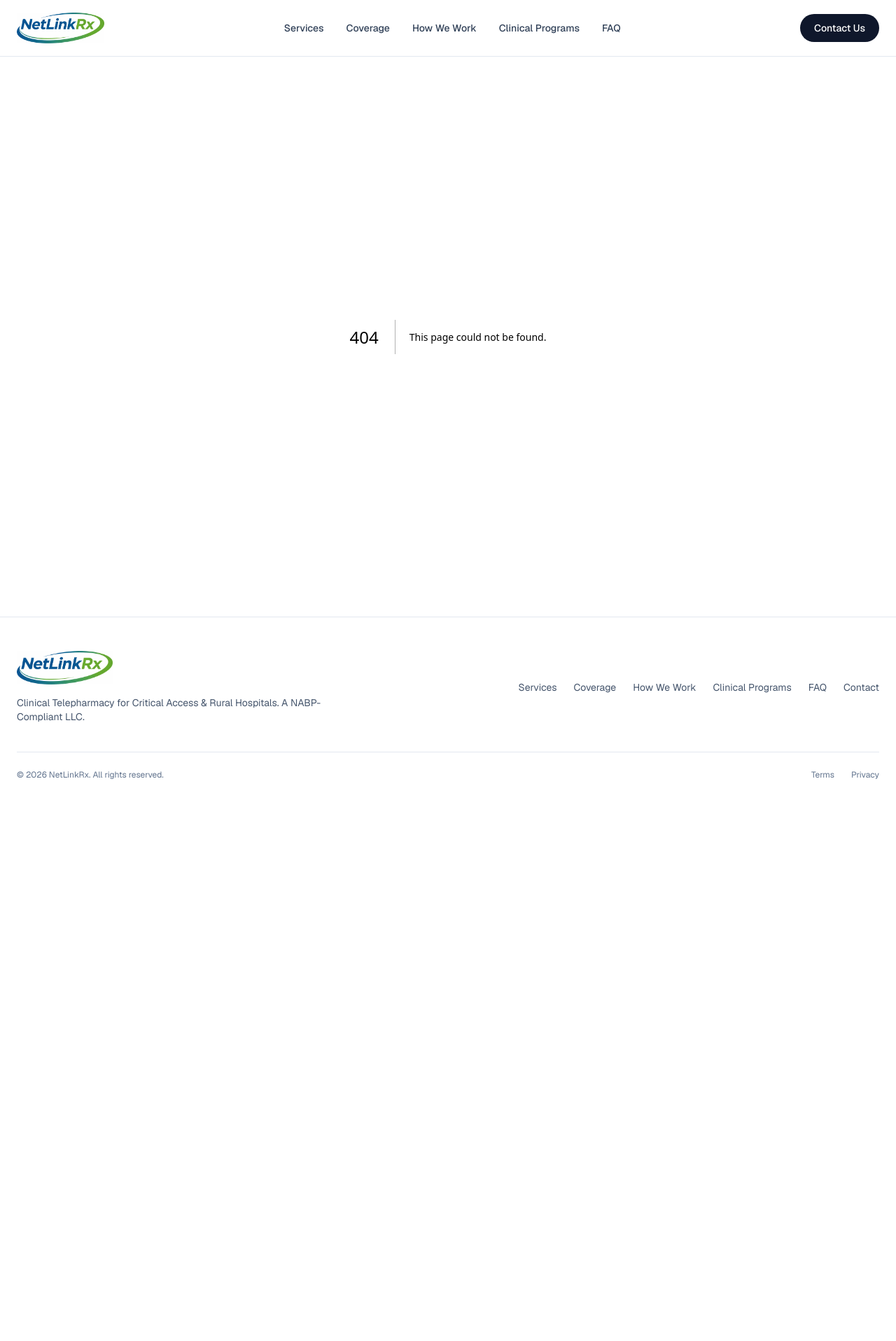
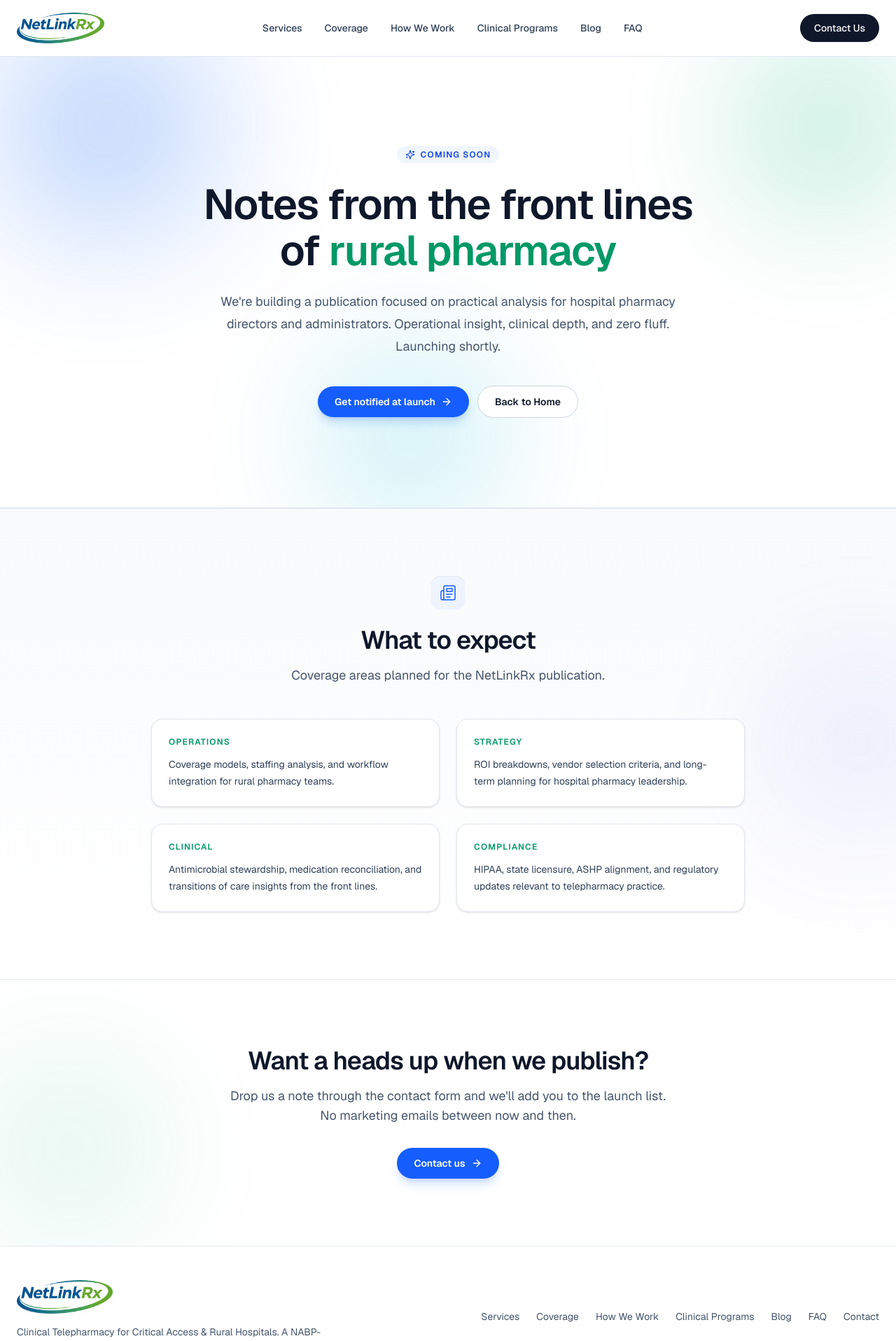
Before and after one commit to shanpharmd/netlinkrx-web, a Next.js app: page /blog in a window 1280 px wide. Before the commit this address had no page. Shown: the top 1916 px of the page at 70% size. Before the commit the page ends 1163 px from the top, so only its background shows below. Built offline with nearby package versions, Linux system fonts and the light colour scheme.

Commit message:
Add blog coming soon placeholder page

```diff
--- /dev/null
+++ b/app/blog/page.tsx
@@ -0,0 +1,147 @@
+import Link from "next/link";
+import type { Metadata } from "next";
+import { ArrowRight, Newspaper, Sparkles } from "lucide-react";
+
+export const metadata: Metadata = {
+  title: "Blog | NetLinkRx Clinical Telepharmacy",
+  description:
+    "Insights on telepharmacy operations, rural hospital clinical programs, and what actually works in Critical Access and rural health systems. Coming soon.",
+};
+
+const upcomingTopics = [
+  {
+    category: "Operations",
+    description:
+      "Coverage models, staffing analysis, and workflow integration for rural pharmacy teams.",
+  },
+  {
+    category: "Strategy",
+    description:
+      "ROI breakdowns, vendor selection criteria, and long-term planning for hospital pharmacy leadership.",
+  },
+  {
+    category: "Clinical",
+    description:
+      "Antimicrobial stewardship, medication reconciliation, and transitions of care insights from the front lines.",
+  },
+  {
+    category: "Compliance",
+    description:
+      "HIPAA, state licensure, ASHP alignment, and regulatory updates relevant to telepharmacy practice.",
+  },
+];
+
+export default function BlogComingSoon() {
+  return (
+    <div>
+      {/* HERO */}
+      <section className="relative overflow-hidden border-b border-slate-200 bg-white">
+        <div
+          className="orb orb-blue"
+          style={{ top: "-150px", left: "-100px", width: "500px", height: "500px", opacity: 0.4 }}
+        />
+        <div
+          className="orb orb-emerald"
+          style={{ top: "-100px", right: "-100px", width: "400px", height: "400px", opacity: 0.3 }}
+        />
+        <div
+          className="orb orb-cyan"
+          style={{ bottom: "-100px", left: "30%", width: "400px", height: "400px", opacity: 0.25 }}
+        />
+
+        <div className="relative mx-auto max-w-3xl px-6 py-24 md:py-32 text-center">
+          <div className="inline-flex items-center gap-2 rounded-full bg-blue-50 px-3 py-1 text-xs font-semibold uppercase tracking-widest text-blue-700">
+            <Sparkles className="h-3.5 w-3.5" strokeWidth={2} />
+            Coming Soon
+          </div>
+          <h1 className="mt-6 text-4xl md:text-5xl lg:text-6xl font-semibold tracking-tight text-slate-900 leading-[1.1]">
+            Notes from the front lines of{" "}
+            <span className="text-emerald-600">rural pharmacy</span>
+          </h1>
+          <p className="mt-6 mx-auto max-w-2xl text-lg leading-8 text-slate-600">
+            We&apos;re building a publication focused on practical analysis for
+            hospital pharmacy directors and administrators. Operational
+            insight, clinical depth, and zero fluff. Launching shortly.
+          </p>
+
+          <div className="mt-10 flex flex-col sm:flex-row items-center justify-center gap-3">
+            <Link
+              href="/#contact"
+              className="inline-flex items-center gap-2 rounded-full bg-blue-600 px-6 py-3 text-sm font-semibold text-white hover:bg-blue-700 transition-colors shadow-lg shadow-blue-600/20"
+            >
+              Get notified at launch <ArrowRight className="h-4 w-4" strokeWidth={2} />
+            </Link>
+            <Link
+              href="/"
+              className="inline-flex items-center gap-2 rounded-full border border-slate-300 bg-white px-6 py-3 text-sm font-semibold text-slate-900 hover:border-slate-400 hover:bg-slate-50 transition-colors"
+            >
+              Back to Home
+            </Link>
+          </div>
+        </div>
+      </section>
+
+      {/* WHAT TO EXPECT */}
+      <section className="relative bg-soft py-20 md:py-24 overflow-hidden border-y border-slate-200">
+        <div
+          className="orb orb-indigo"
+          style={{ top: "20%", right: "-150px", width: "400px", height: "400px", opacity: 0.15 }}
+        />
+        <div className="relative mx-auto max-w-4xl px-6">
+          <div className="text-center max-w-2xl mx-auto">
+            <div className="inline-flex items-center justify-center h-12 w-12 rounded-xl bg-gradient-to-br from-blue-50 to-indigo-50 text-blue-600 shadow-[inset_0_1px_2px_rgba(15,23,42,0.06)] mx-auto">
+              <Newspaper className="h-6 w-6" strokeWidth={1.5} />
+            </div>
+            <h2 className="mt-6 text-3xl md:text-4xl font-semibold tracking-tight text-slate-900">
+              What to expect
+            </h2>
+            <p className="mt-4 text-lg text-slate-600">
+              Coverage areas planned for the NetLinkRx publication.
+            </p>
+          </div>
+
+          <div className="mt-12 grid gap-6 sm:grid-cols-2">
+            {upcomingTopics.map((topic) => (
+              <div
+                key={topic.category}
+                className="rounded-2xl border border-slate-200 bg-white p-6 shadow-sm"
+              >
+                <p className="text-xs font-semibold uppercase tracking-widest text-emerald-600">
+                  {topic.category}
+                </p>
+                <p className="mt-3 text-sm leading-6 text-slate-700">
+                  {topic.description}
+                </p>
+              </div>
+            ))}
+          </div>
+        </div>
+      </section>
+
+      {/* CTA */}
+      <section className="relative overflow-hidden py-20 md:py-24">
+        <div
+          className="orb orb-emerald"
+          style={{ top: "10%", left: "-100px", width: "400px", height: "400px", opacity: 0.15 }}
+        />
+        <div className="relative mx-auto max-w-2xl px-6 text-center">
+          <h2 className="text-3xl md:text-4xl font-semibold tracking-tight text-slate-900">
+            Want a heads up when we publish?
+          </h2>
+          <p className="mt-4 text-lg text-slate-600">
+            Drop us a note through the contact form and we&apos;ll add you to
+            the launch list. No marketing emails between now and then.
+          </p>
+          <div className="mt-8">
+            <Link
+              href="/#contact"
+              className="inline-flex items-center gap-2 rounded-full bg-blue-600 px-6 py-3 text-sm font-semibold text-white hover:bg-blue-700 transition-colors shadow-lg shadow-blue-600/20"
+            >
+              Contact us <ArrowRight className="h-4 w-4" strokeWidth={2} />
+            </Link>
+          </div>
+        </div>
+      </section>
+    </div>
+  );
+}
--- a/app/components/SiteFooter.tsx
+++ b/app/components/SiteFooter.tsx
@@ -6,6 +6,7 @@
   { label: "Coverage", href: "/#coverage" },
   { label: "How We Work", href: "/#how-we-work" },
   { label: "Clinical Programs", href: "/#clinical-programs" },
+  { label: "Blog", href: "/blog" },
   { label: "FAQ", href: "/faq" },
   { label: "Contact", href: "/#contact" },
 ];
--- a/app/components/SiteNav.tsx
+++ b/app/components/SiteNav.tsx
@@ -6,6 +6,7 @@
   { label: "Coverage", href: "/#coverage" },
   { label: "How We Work", href: "/#how-we-work" },
   { label: "Clinical Programs", href: "/#clinical-programs" },
+  { label: "Blog", href: "/blog" },
   { label: "FAQ", href: "/faq" },
 ];
 
```
